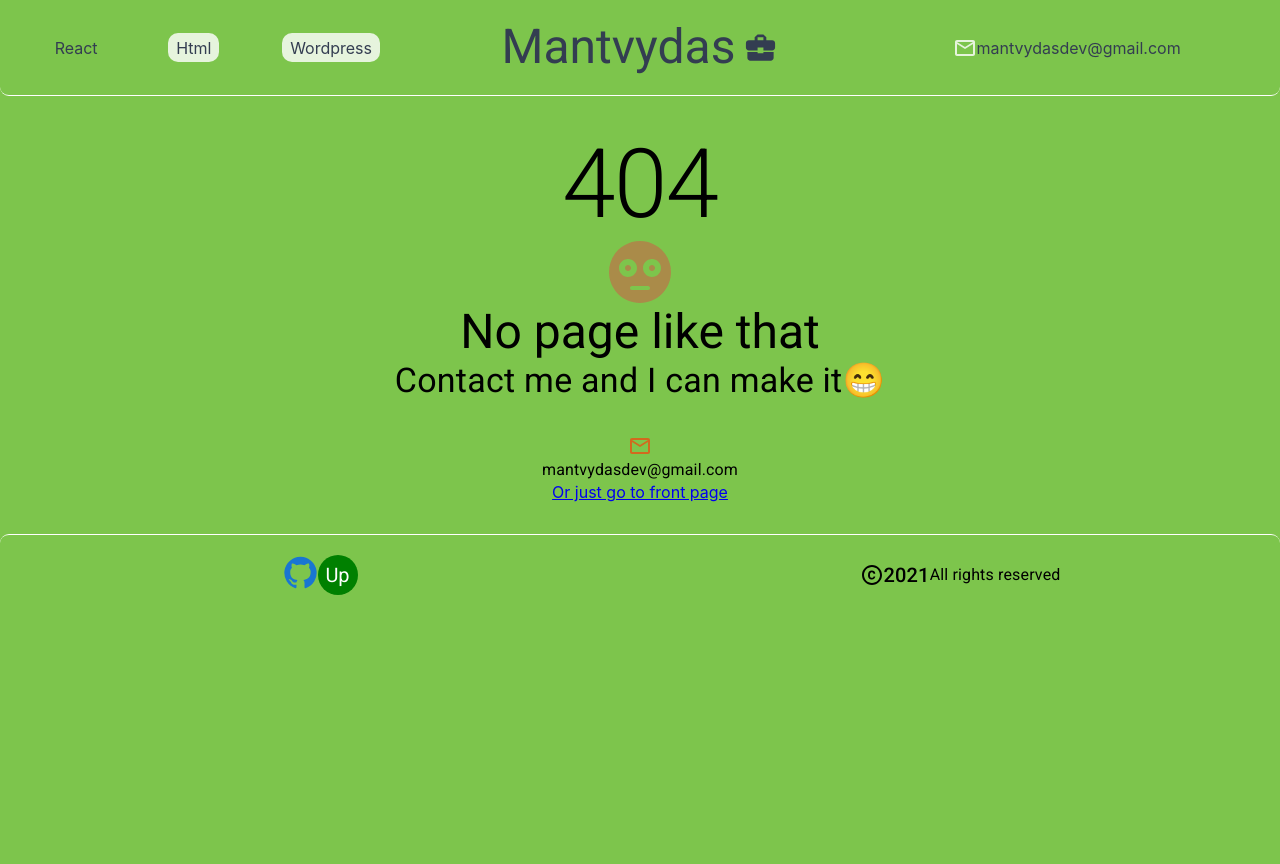
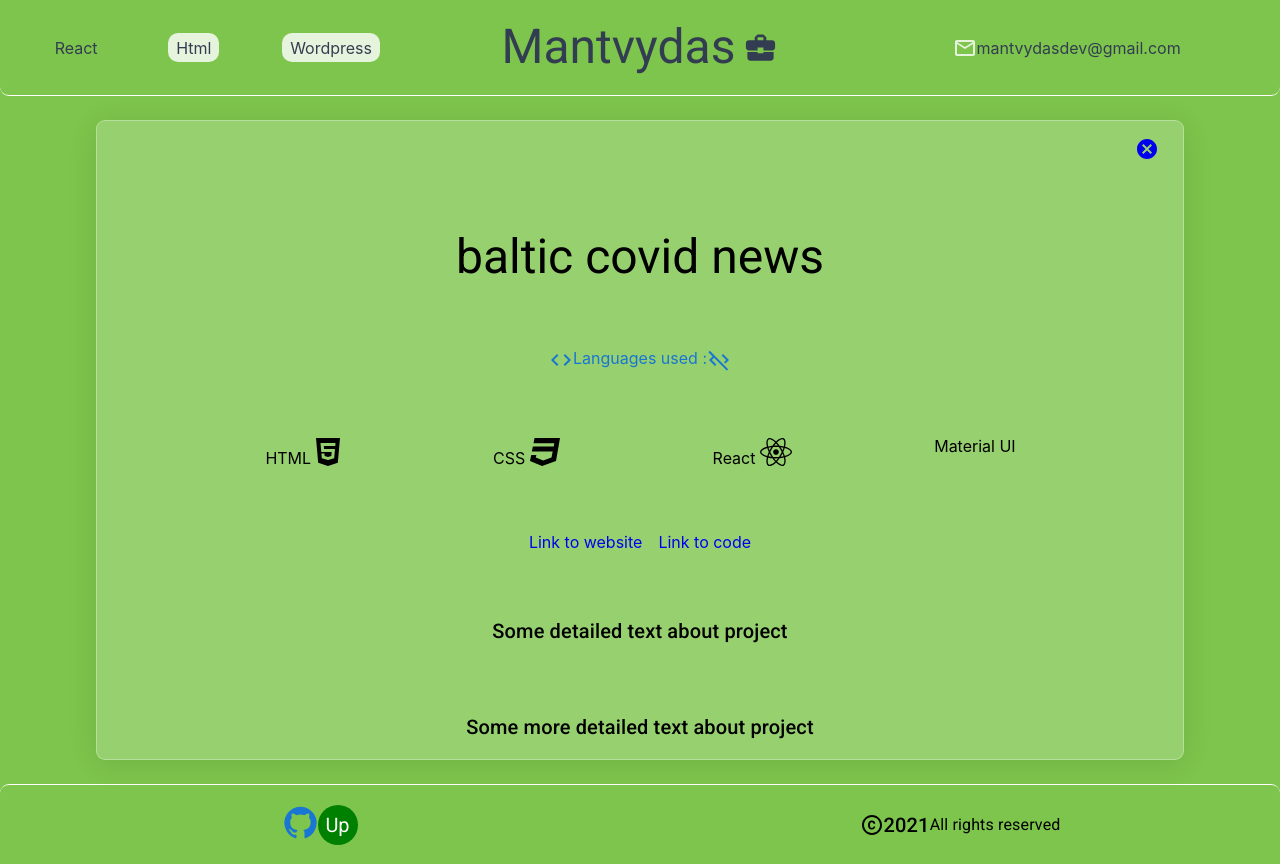
Before and after one commit to Mancefas/portfolio, a React (Create React App) app: page /react-websites/baltic-covid-news in a window 1280 px wide. Before the commit this address had no page. Before the commit the page ends 800 px from the top, so only its background shows below. Built offline with nearby package versions, Linux system fonts and the light colour scheme.

Commit message:
React samples with bigger write up after click

```diff
--- a/src/App.js
+++ b/src/App.js
@@ -10,6 +10,7 @@ import Footer from "./Components/Footer";
 import ReactWebsites from "./Pages/ReactWebsites";
 import HtmlWebsites from "./Pages/HtmlWebsites";
 import NoPage from "./Pages/NoPage";
+import WebsiteFullWriteUp from "./Pages/WebsiteFullWriteUp";
 
 function App() {
   return (
@@ -17,7 +18,11 @@ function App() {
       <Header />
       <Routes>
         <Route path="/" element={<Landing />} />
-        <Route path="/react-websites" element={<ReactWebsites />} />
+        <Route path="/react-websites" element={<ReactWebsites />}></Route>
+        <Route
+          path="/react-websites/:websiteName"
+          element={<WebsiteFullWriteUp />}
+        />
         <Route path="/html-websites" element={<HtmlWebsites />} />
         <Route path="/wordpress-websites" element={<WordPressWebsites />} />
         <Route path="*" element={<NoPage />} />
--- /dev/null
+++ b/src/Components/CardToShowSampleShort.js
@@ -0,0 +1,35 @@
+import React from "react";
+
+import {
+  Card,
+  CardHeader,
+  CardMedia,
+  CardContent,
+  Typography,
+} from "@mui/material";
+import TouchAppIcon from "@mui/icons-material/TouchApp";
+
+const CardToShowSampleShort = (props) => {
+  return (
+    <Card sx={{ maxWidth: 345, backgroundColor: "#ffffff9c" }}>
+      <CardHeader title={props.title.replaceAll("-", " ")} />
+      <CardMedia
+        component="img"
+        height="100"
+        image={props.img ? props.img : "/img/noPicture.jpg"}
+        alt=""
+        sx={{ objectFit: "contain" }}
+      />
+      <CardContent>
+        <Typography variant="body2" color="text.secondary">
+          {props.description}
+        </Typography>
+        <Typography variant="paragraph">
+          More info <TouchAppIcon color="success" />
+        </Typography>
+      </CardContent>
+    </Card>
+  );
+};
+
+export default CardToShowSampleShort;
--- a/src/Pages/ReactWebsites.js
+++ b/src/Pages/ReactWebsites.js
@@ -1,7 +1,8 @@
 import React from "react";
+import { Link, Outlet } from "react-router-dom";
 import { Box, Grid, Typography } from "@mui/material";
 import ContainerBox from "../Components/ContainerBox";
-import CardToShowSample from "../Components/CardToShowSample";
+import CardToShowSampleShort from "../Components/CardToShowSampleShort";
 import { FontAwesomeIcon } from "@fortawesome/react-fontawesome";
 import { faReact } from "@fortawesome/free-brands-svg-icons";
 
@@ -9,7 +10,7 @@ const ReactWebsites = () => {
   const data = [
     {
       id: 1,
-      title: "Baltic Covid news",
+      title: "baltic-covid-news",
       img: "/img/balticNews.png",
       description:
         "Dynamic web app that shows statistics about Covid for Baltic states (Europe). The website uses 2 APIs to get the newest data.",
@@ -19,7 +20,7 @@ const ReactWebsites = () => {
     },
     {
       id: 2,
-      title: "Website using API",
+      title: "website-using-api",
       img: "",
       description:
         "Just a simple website for using mock/sample API data.Form has validation if no data is entered with a hint with what's needed. Submit button can be pressed only if the form is validated.",
@@ -29,7 +30,7 @@ const ReactWebsites = () => {
     },
     {
       id: 3,
-      title: "Coffee place website",
+      title: "coffee-place-website",
       img: "/img/coffeeLogo.png",
       description:
         "E-commerce website made using react. On pressed navbar links - merchandise is sorted on-page. The dynamic cart shows items added, price and how many items are placed.",
@@ -50,18 +51,22 @@ const ReactWebsites = () => {
       <Grid container gap={2} sx={{ justifyContent: "center" }}>
         {data.map((sample) => (
           <Grid item xs={12} md={3}>
-            <CardToShowSample
+            <Link
+              to={`/react-websites/${sample.title}`}
               key={sample.id}
-              title={sample.title}
-              description={sample.description}
-              stack={sample.stack}
-              linkWebsite={sample.linkToWebsite}
-              linkCode={sample.linkToCode}
-              img={sample.img}
-            />
+              style={{ textDecoration: "none" }}
+            >
+              <CardToShowSampleShort
+                key={sample.id}
+                title={sample.title}
+                description={sample.description}
+                img={sample.img}
+              />
+            </Link>
           </Grid>
         ))}
       </Grid>
+      <Outlet />
     </ContainerBox>
   );
 };
--- /dev/null
+++ b/src/Pages/WebsiteFullWriteUp.js
@@ -0,0 +1,130 @@
+import { useParams, Link } from "react-router-dom";
+import React from "react";
+import ContainerBox from "../Components/ContainerBox";
+import { Typography, Box, Grid } from "@mui/material";
+import CodeIcon from "@mui/icons-material/Code";
+import CodeOffIcon from "@mui/icons-material/CodeOff";
+import { FontAwesomeIcon } from "@fortawesome/react-fontawesome";
+import { faHtml5, faCss3, faReact } from "@fortawesome/free-brands-svg-icons";
+import CancelIcon from "@mui/icons-material/Cancel";
+
+const WebsiteFullWriteUp = () => {
+  let params = useParams();
+  const data = [
+    {
+      id: 1,
+      title: "baltic-covid-news",
+      img: "/img/balticNews.png",
+      description:
+        "Dynamic web app that shows statistics about Covid for Baltic states (Europe). The website uses 2 APIs to get the newest data.",
+      stack: ["HTML", "CSS", "React", "Material UI"],
+      linkToWebsite: "https://baltic-covid-news.netlify.app/",
+      linkToCode: "https://github.com/Mancefas/covid-news",
+    },
+    {
+      id: 2,
+      title: "website-using-api",
+      img: "",
+      description:
+        "Just a simple website for using mock/sample API data.Form has validation if no data is entered with a hint with what's needed. Submit button can be pressed only if the form is validated.",
+      stack: ["HTML", "CSS", "React", "React-router", "Material UI"],
+      linkToWebsite: "https://antra-ver.netlify.app/",
+      linkToCode: "https://github.com/Mancefas/qualification-task",
+    },
+    {
+      id: 3,
+      title: "coffee-place-website",
+      img: "/img/coffeeLogo.png",
+      description:
+        "E-commerce website made using react. On pressed navbar links - merchandise is sorted on-page. The dynamic cart shows items added, price and how many items are placed.",
+      stack: ["HTML", "CSS", "React", "Material UI"],
+      linkToWebsite: "https://coffee-place-e-comm.netlify.app/",
+      linkToCode: "https://github.com/Mancefas/react-e-commerce",
+    },
+  ];
+
+  const website = data.find((el) => el.title === params.websiteName);
+
+  return (
+    <ContainerBox>
+      <Box sx={{ display: "flex", justifyContent: "flex-end" }}>
+        <Link to={"/react-websites"}>
+          <CancelIcon />
+        </Link>
+      </Box>
+      <Typography variant="h3">
+        {params.websiteName.replaceAll("-", " ")}
+      </Typography>
+
+      <Box sx={{ display: "flex", justifyContent: "center" }}>
+        <CodeIcon color="primary" size="small" />
+        <Typography variant="p" color="primary">
+          Languages used :
+        </Typography>
+        <CodeOffIcon color="primary" size="small" />
+      </Box>
+      {website && (
+        <Grid container sx={{ justifyContent: "space-evenly" }}>
+          {website.stack.map((stack, index) => (
+            <Grid item xs={4} md={1}>
+              <Typography
+                key={index}
+                variant="p"
+                sx={{ textAlign: "center", marginRight: "0.3rem" }}
+              >
+                {stack}
+              </Typography>
+              <FontAwesomeIcon
+                icon={
+                  stack === "HTML"
+                    ? faHtml5
+                    : stack === "CSS"
+                    ? faCss3
+                    : stack === "React"
+                    ? faReact
+                    : ""
+                }
+                size="2x"
+                color="primary"
+              />
+            </Grid>
+          ))}
+        </Grid>
+      )}
+      <Box
+        sx={{
+          display: "flex",
+          flexDirection: "row",
+          justifyContent: "center",
+          gap: "1rem",
+        }}
+      >
+        {website && website.linkToWebsite && (
+          <a
+            href={website.linkToWebsite}
+            target="_blank"
+            style={{ textDecoration: "none" }}
+          >
+            Link to website
+          </a>
+        )}
+        {website && website.linkToCode && (
+          <a
+            href={website.linkToCode}
+            target="_blank"
+            style={{ textDecoration: "none" }}
+          >
+            Link to code
+          </a>
+        )}
+      </Box>
+
+      <Typography variant="h6">Some detailed text about project</Typography>
+      <Typography variant="h6">
+        Some more detailed text about project
+      </Typography>
+    </ContainerBox>
+  );
+};
+
+export default WebsiteFullWriteUp;
```
